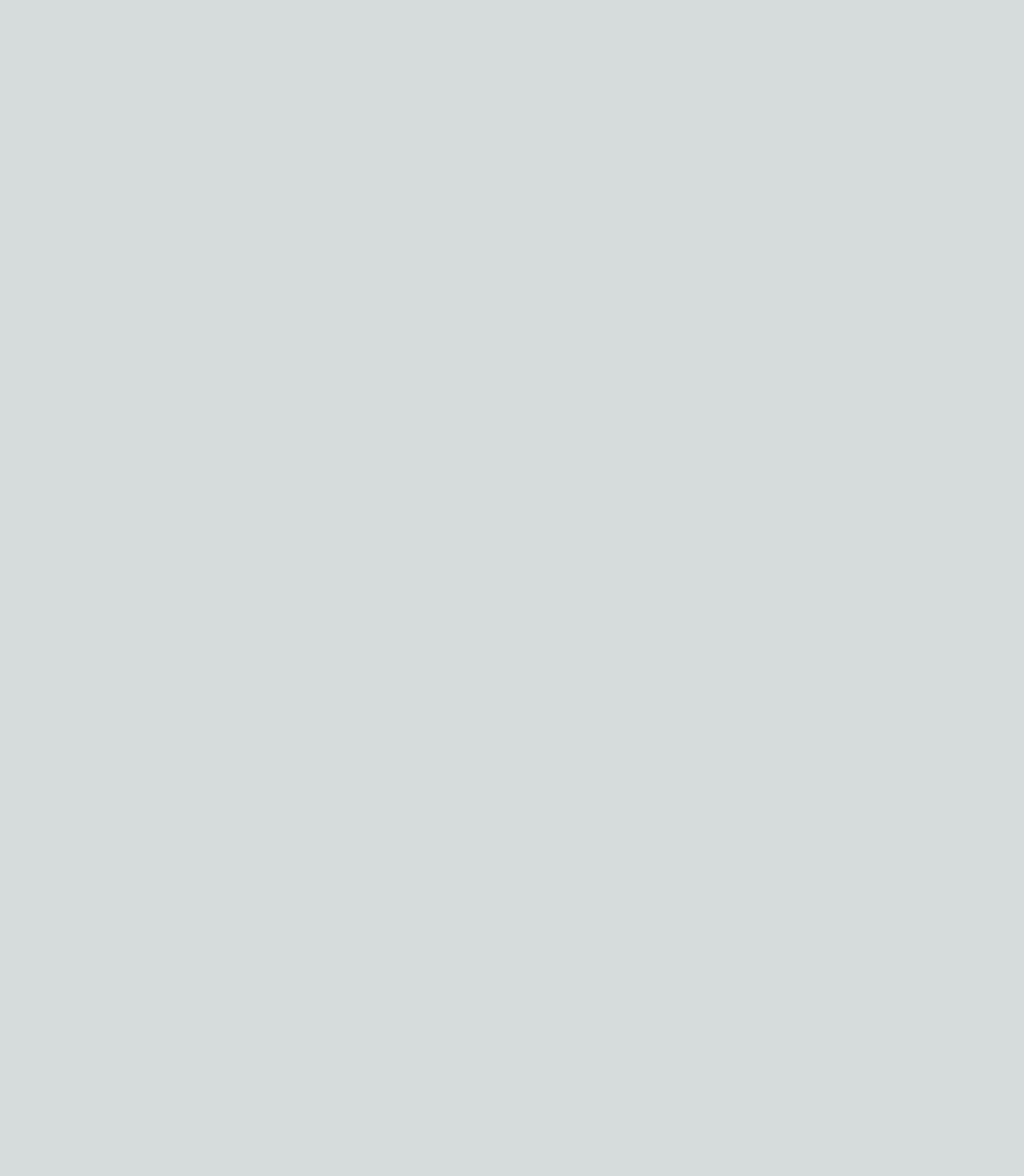
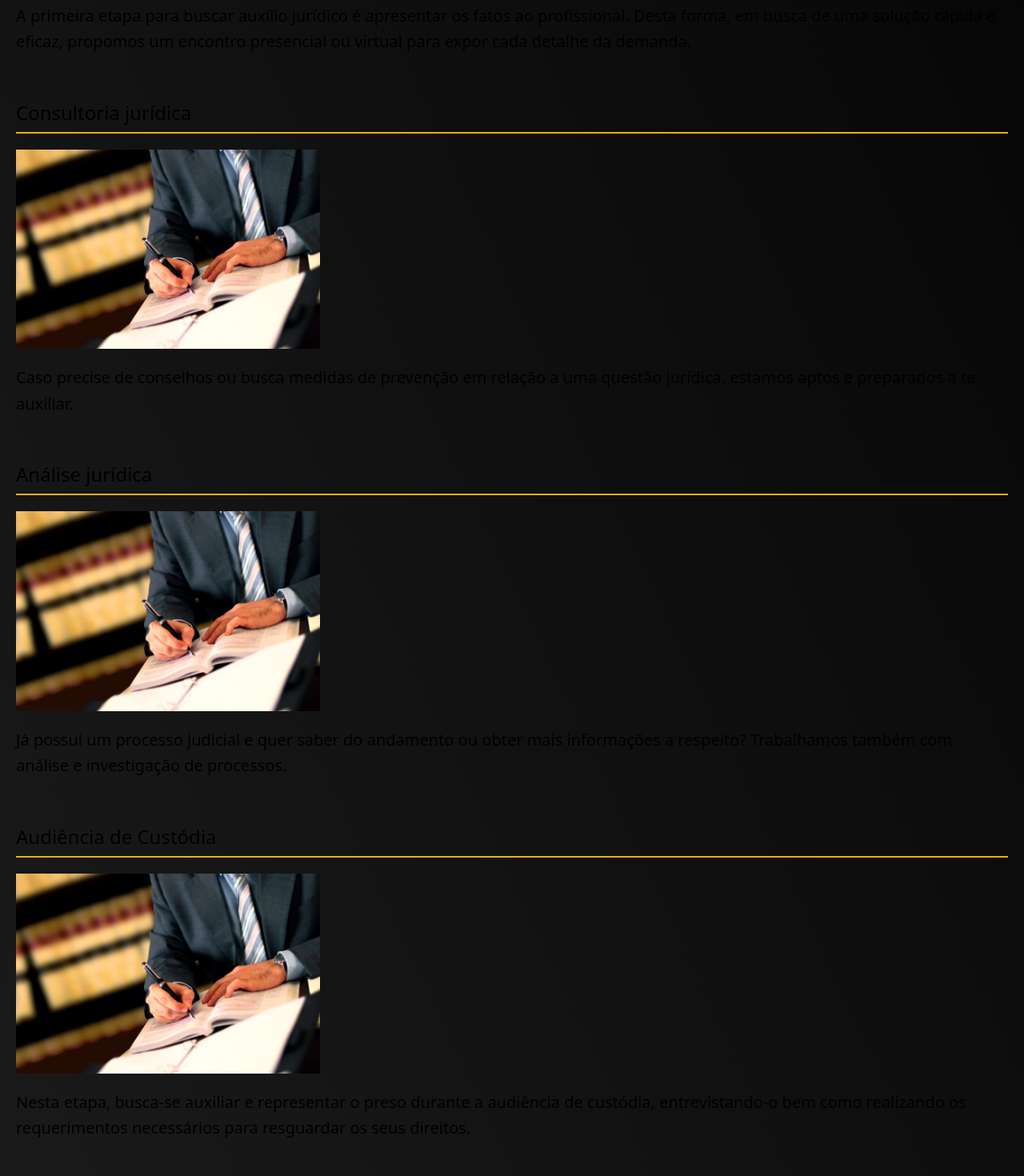
Before and after one commit to pedrolucasfv/rangel-martins-advocacia, a Next.js app: page / in a window 1280 px wide. Shown: the part 1240-2710 px from the top of the page at 80% size. Before the commit the page ends 800 px from the top, so only its background shows below. Built offline with nearby package versions, Linux system fonts and the light colour scheme.

Commit message:
feat: add animações ao ContentInfo

```diff
--- a/src/components/InfoContent/index.tsx
+++ b/src/components/InfoContent/index.tsx
@@ -1,15 +1,54 @@
 import Image from "next/image";
+import { useEffect } from "react";
 
 export type InfoContentProps = {
   title: string;
   image: string;
   altImage: string;
   text: string;
+  id: string;
+  invert?: boolean;
 };
 
-const InfoContent = ({ image, text, title, altImage }: InfoContentProps) => {
+const InfoContent = ({
+  image,
+  text,
+  title,
+  altImage,
+  id,
+  invert = false,
+}: InfoContentProps) => {
+  useEffect(() => {
+    const intersectionObserver = new IntersectionObserver((entries) => {
+      if (
+        entries.some(
+          (entry) =>
+            entry.isIntersecting &&
+            entries.some((entry) => entry.boundingClientRect.y > 0)
+        )
+      ) {
+        info.classList.remove(initialClass);
+        info.classList.add(endClass);
+      }
+    });
+    let initialClass = "translate-x-full";
+    let endClass = "translate-x-0";
+    if (invert) {
+      initialClass = "-translate-x-full";
+      endClass = "translate-x-50";
+    }
+
+    const info = document.querySelector(`#${id}`)!;
+    info.classList.add(initialClass);
+    intersectionObserver.observe(info);
+    return () => intersectionObserver.disconnect();
+  }, [id, invert]);
+
   return (
-    <section className="mx-5" >
+    <section
+      className="mx-5 transition-transform duration-700 "
+      id={id}
+    >
       <h3 className="text-2xl border-b-2 pb-2 border-yellow-500">{title}</h3>
       <div className="my-5">
         <Image src={image} alt={altImage} height={380} width={380} />
--- a/src/pages/_app.tsx
+++ b/src/pages/_app.tsx
@@ -1,6 +1,24 @@
-import '@/styles/globals.css'
-import type { AppProps } from 'next/app'
+import "@/styles/globals.css";
+import type { AppProps } from "next/app";
+import Head from "next/head";
 
 export default function App({ Component, pageProps }: AppProps) {
-  return <Component {...pageProps} />
+  return (
+    <>
+      <Head>
+        <title>Rangel & Martins Advocacia</title>
+        <meta name="theme-color" content="#191919" />
+        <meta
+          name="viewport"
+          content="width=device-width, initial-scale=1, minimum-scale=1"
+        />
+        <link rel="shortcut icon" href="/img/main-logo.png" />
+        <meta
+          name="description"
+          content="Escritório de advocacia Rangel & Martins."
+        />
+      </Head>
+      <Component {...pageProps} />
+    </>
+  );
 }
--- a/src/pages/index.tsx
+++ b/src/pages/index.tsx
@@ -1,12 +1,49 @@
+import Banner from "@/components/Banner";
 import InfoContent from "@/components/InfoContent";
 
 export default function Home() {
+  const infoContents = [
+    {
+      title: "Consulta Inicial",
+      text: "A primeira etapa para buscar auxílio jurídico é apresentar os fatos ao profissional. Desta forma, em busca de uma solução rápida e eficaz, propomos um encontro presencial ou virtual para expor cada detalhe da demanda. ",
+      altImage: "escrevendo no papel",
+      image: "/img/advogado-assinando.jpg",
+    },
+    {
+      title: "Consultoria jurídica",
+      text: "Caso precise de conselhos ou busca medidas de prevenção em relação a uma questão jurídica, estamos aptos e preparados a te auxiliar. ",
+      altImage: "escrevendo no papel",
+      image: "/img/advogado-assinando.jpg",
+    },
+    {
+      title: "Análise jurídica",
+      text: "Já possui um processo judicial e quer saber do andamento ou obter mais informações a respeito? Trabalhamos também com análise e investigação de processos. ",
+      altImage: "escrevendo no papel",
+      image: "/img/advogado-assinando.jpg",
+    },
+    {
+      title: "Audiência de Custódia ",
+      text: "Nesta etapa, busca-se auxiliar e representar o preso durante a audiência de custódia, entrevistando-o bem como realizando os requerimentos necessários para resguardar os seus direitos.",
+      altImage: "escrevendo no papel",
+      image: "/img/advogado-assinando.jpg",
+    },
+  ];
   return (
-    <InfoContent
-      title="Consulta Inicial"
-      text="A primeira etapa para buscar auxílio jurídico é apresentar os fatos ao profissional. Desta forma, em busca de uma solução rápida e eficaz, propomos um encontro presencial ou virtual para expor cada detalhe da demanda. "
-      altImage="escrevendo no papel"
-      image="/img/advogado-assinando.jpg"
-    />
+    <>
+      <div className="mb-36">
+        <Banner />
+      </div>
+      {infoContents.map((content, index) => {
+        return (
+          <div key={index} className="mb-14">
+            {index % 2 == 0 ? (
+              <InfoContent {...content} id={`info${index}`} invert/>
+            ) : (
+              <InfoContent {...content} id={`info${index}`} />
+            )}
+          </div>
+        );
+      })}
+    </>
   );
 }
--- a/src/styles/globals.css
+++ b/src/styles/globals.css
@@ -18,10 +18,5 @@
 
 body {
   color: rgb(var(--foreground-rgb));
-  background: linear-gradient(
-      to bottom,
-      transparent,
-      rgb(var(--background-end-rgb))
-    )
-    rgb(var(--background-start-rgb));
+  background: linear-gradient(to top right, #1a1a1a, #121212, #0a0a0a, #000000);
 }
```
